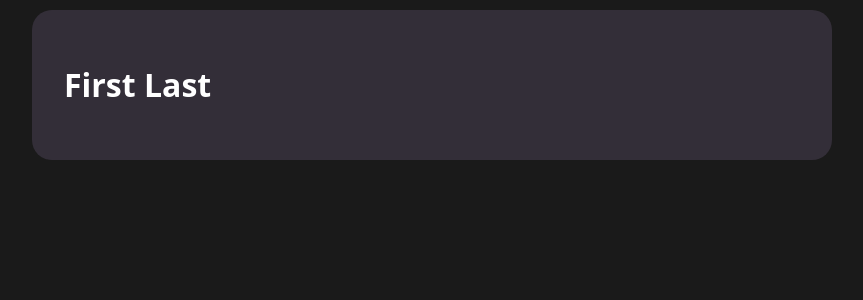
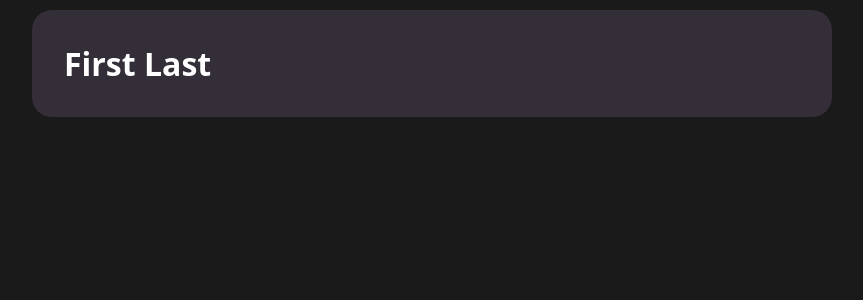
Before and after one commit to nguyenjessev/cv-project, a React (Create React App) app: page / in a window 1280 px wide. Shown: the top 300 px of the page, without its empty margins (208-1071 px from the left). Built offline with nearby package versions, Linux system fonts and the light colour scheme.

Commit message:
Allow name editing

```diff
--- a/src/EditButton.css
+++ b/src/Button.css
@@ -4,9 +4,6 @@
   border-radius: 5px;
   color: white;
   padding: 0.5rem 1rem;
-  position: absolute;
-  right: 0;
-  top: 0;
 }
 
 .edit-button:hover {
--- /dev/null
+++ b/src/Button.js
@@ -0,0 +1,18 @@
+import React from 'react';
+import './Button.css';
+
+class Button extends React.Component {
+  render() {
+    return (
+      <button
+        type='button'
+        className='edit-button'
+        onClick={this.props.onClick}
+      >
+        {this.props.name}
+      </button>
+    );
+  }
+}
+
+export default Button;
--- a/src/EditButton.js
+++ /dev/null
@@ -1,14 +0,0 @@
-import React from 'react';
-import './EditButton.css';
-
-class EditButton extends React.Component {
-  render() {
-    return (
-      <button type='button' className='edit-button'>
-        Edit
-      </button>
-    );
-  }
-}
-
-export default EditButton;
--- a/src/FullName.css
+++ b/src/FullName.css
@@ -1,3 +1,32 @@
 .full-name {
-  position: relative;
+  align-items: flex-start;
+  display: flex;
+  gap: 1rem;
+  justify-content: space-between;
 }
+
+.name-container {
+  font-size: 2rem;
+  font-weight: bold;
+}
+
+.name-input-container {
+  display: flex;
+  flex-wrap: wrap;
+  gap: 1rem;
+  max-width: 100%;
+}
+
+.name-input-container > input {
+  background: hsl(270, 10%, 15%);
+  border: none;
+  border-radius: 10px;
+  color: white;
+  flex-basis: 0;
+  flex-grow: 1;
+  font-size: inherit;
+  font-weight: inherit;
+  max-width: 100%;
+  min-width: 10rem;
+  padding: 0 1rem;
+}
--- a/src/FullName.js
+++ b/src/FullName.js
@@ -1,6 +1,6 @@
 import React from 'react';
 import './FullName.css';
-import EditButton from './EditButton';
+import Button from './Button';
 
 class FullName extends React.Component {
   constructor(props) {
@@ -10,31 +10,77 @@ class FullName extends React.Component {
       firstName: 'First',
       lastName: 'Last',
       hovered: false,
+      editing: false,
     };
   }
 
-  showEditButton = () => {
+  handleMouseEnter = () => {
     this.setState({ hovered: true });
   };
 
-  hideEditButton = () => {
+  handleMouseLeave = () => {
     this.setState({ hovered: false });
+  };
+
+  handleFirstNameChange = (event) => {
+    this.setState({
+      firstName: event.target.value,
+    });
+  };
+
+  handleLastNameChange = (event) => {
+    this.setState({
+      lastName: event.target.value,
+    });
+  };
+
+  fullName = () => {
+    if (this.state.editing) {
+      return (
+        <div className='name-container name-input-container'>
+          <input
+            type='text'
+            value={this.state.firstName}
+            onChange={this.handleFirstNameChange}
+          />
+          <input
+            type='text'
+            value={this.state.lastName}
+            onChange={this.handleLastNameChange}
+          />
+        </div>
+      );
+    } else {
+      return (
+        <div className='name-container'>
+          {this.state.firstName} {this.state.lastName}
+        </div>
+      );
+    }
+  };
+
+  handleClickEdit = () => {
+    this.setState({
+      editing: !this.state.editing,
+    });
   };
 
   render() {
     return (
       <header
         className='full-name'
-        onMouseEnter={this.showEditButton}
-        onMouseLeave={this.hideEditButton}
+        onMouseEnter={this.handleMouseEnter}
+        onMouseLeave={this.handleMouseLeave}
       >
-        <h1>
-          {this.state.firstName} {this.state.lastName}
-        </h1>
+        {this.fullName()}
 
-        {this.state.hovered && <EditButton />}
+        {this.state.hovered && !this.state.editing && (
+          <Button name='Edit' onClick={this.handleClickEdit} />
+        )}
 
-        {/* {this.editButton()} */}
+        {this.state.editing && (
+          <Button name='Save' onClick={this.handleClickEdit} />
+        )}
       </header>
     );
   }
--- /dev/null
+++ b/src/SaveButton.js
@@ -0,0 +1,5 @@
+import React from 'react';
+
+class SaveButton extends React.Component {}
+
+export default SaveButton;
```
Also changed, not shown: public/index.html (+0 -23 lines).
